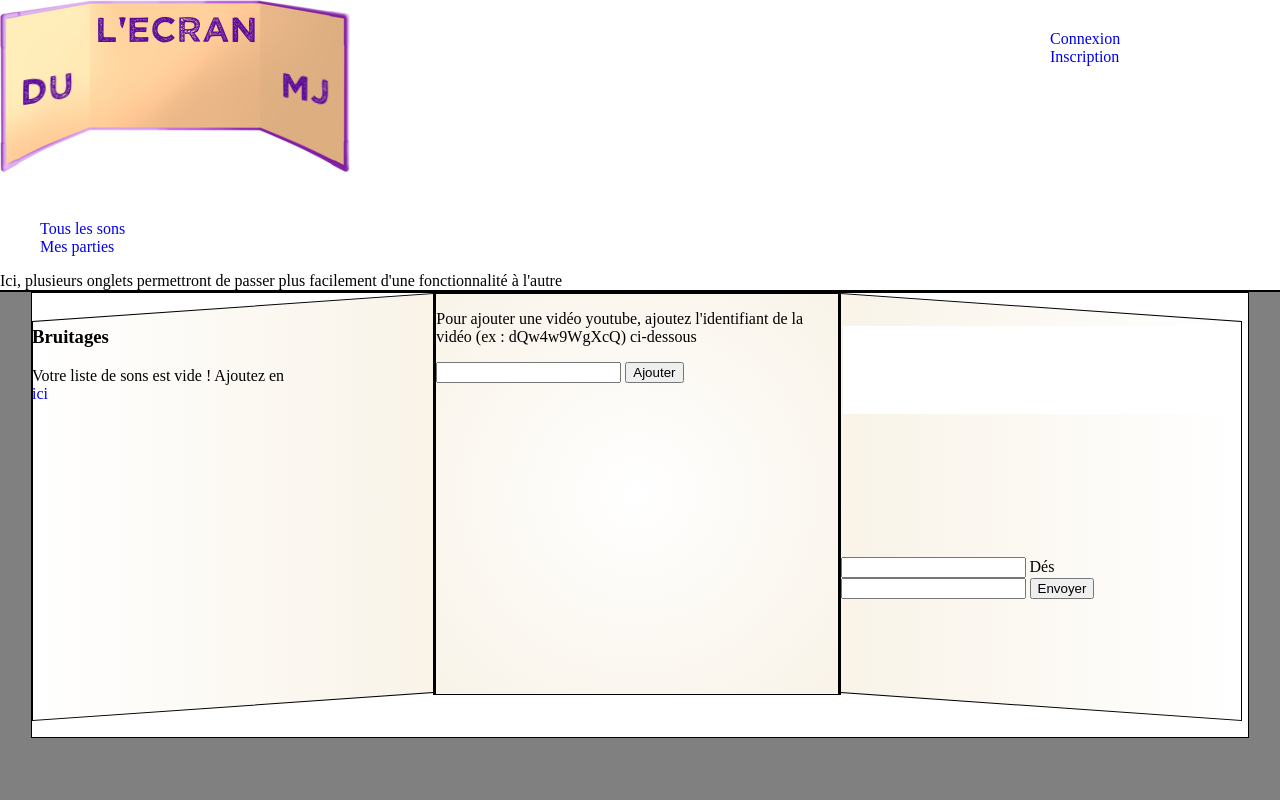
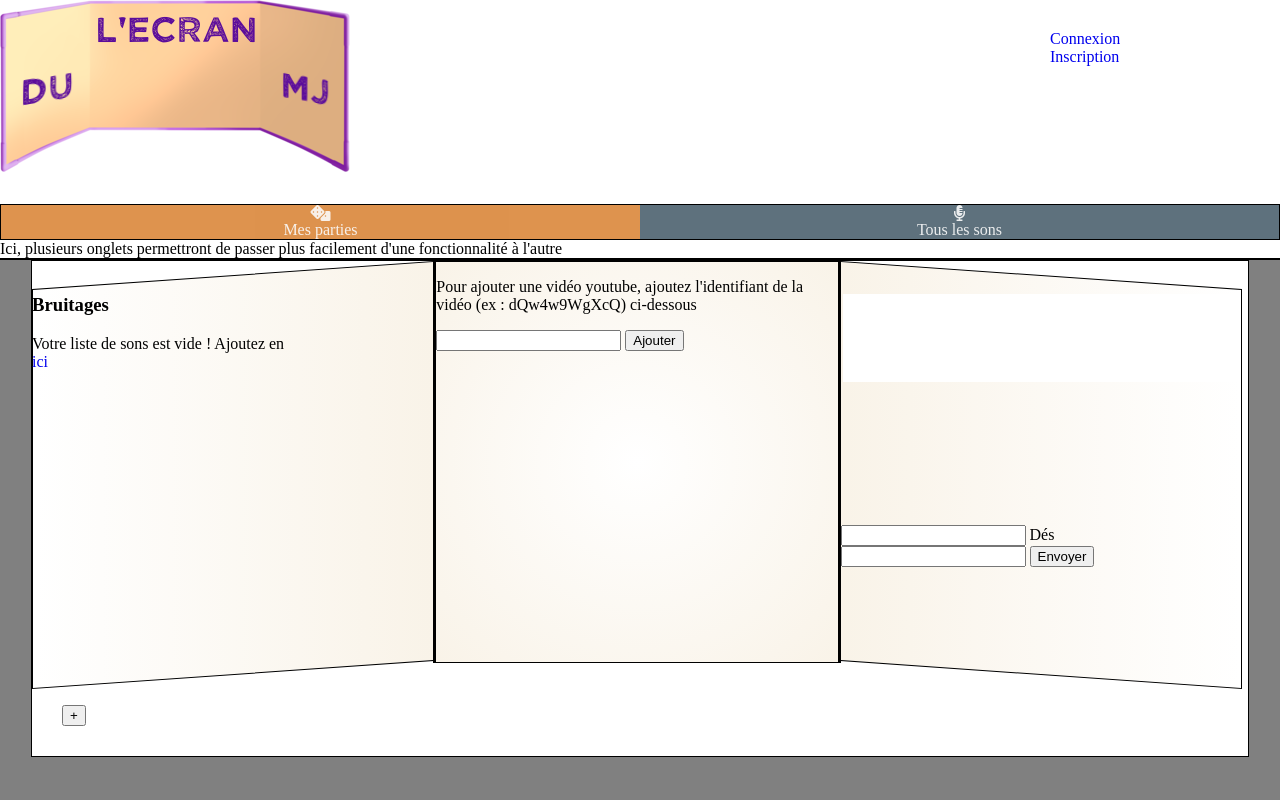
Before and after one commit to SarahGostan/P5, a PHP site: the page made by view/ingame.twig in a window 1280 px wide; the page is wider, and only the part inside the window is pictured. Run offline with PHP 8.4, Linux system fonts and the light colour scheme; the template is opened without the code that fills it, so the values that code supplies are empty; some libraries are stand-ins or nearby versions.

Commit message:
Modifications diverses

```diff
--- a/public/js/Ingame.js
+++ b/public/js/Ingame.js
@@ -3,9 +3,24 @@
 }
 
 Ingame.prototype.init = function(){
-	document.getElementById("rollDices").addEventListener('click', this.rollDices.bind(this));
+	document.getElementById('rollDices').addEventListener('click', this.rollDices.bind(this));
+	document.getElementById('switchEdit').addEventListener('click', this.switchEdit);
+	var notes = document.getElementsByClassName("editNotes");
+
+		for (var i = 0; i < notes.length; i++){
+				notes[i].addEventListener('click', this.editNotes);
+			}
+
+
 }
 
+Ingame.prototype.switchEdit = function(){
+	console.log('here we go');
+	$title = document.getElementById('notesTitle').textContent;
+	$content = document.getElementById('notesContent').innerHTML;
+		$(notesContent).replaceWith('<textarea id="notesContent">' + $content + '</textarea>');
+		$(notesTitle).replaceWith('<input id="notesTitle" value=' + $title + '>');
+}
 
 
 Ingame.prototype.rollDices = function(){
@@ -54,3 +69,67 @@
 
 	return total;
 }
+
+Ingame.prototype.newNote = function(){
+	var formulaire = document.forms['notesGameEdit'];
+	var firstField = formulaire.firstChild;
+//	var formulaire = document.getElementById['notesField'];
+	var fieldset = document.createElement ("fieldset");
+	var legend = document.createElement ("input");
+	var button = document.createElement("input");
+	button.type = "button";
+	button.value = "Sauvegarder";
+	var text = document.createElement("textarea");
+	text.className = "content";
+	text.name = "content";
+	var br = document.createElement("br");
+	button.addEventListener('click', this.saveNewNote)
+	fieldset.appendChild(legend);
+	fieldset.appendChild(br);
+	fieldset.appendChild(text);
+	fieldset.appendChild(button);
+	formulaire.insertBefore(fieldset, firstField);
+}
+
+Ingame.prototype.saveNewNote = function(){
+	var formulaire = document.forms['notesGameEdit'];
+	var firstField = formulaire.firstChild;
+	var content = firstField.elements["content"].value;
+	var title = firstField.elements["title"].value;
+	$.ajax({
+		type: "POST",
+		url: "?action=addnewnote",
+		dataType: 'html',
+		dataType: 'html',
+		success: function(){
+			return true;
+		}
+			});
+	console.log("Sauvegardé");
+}
+
+Ingame.prototype.editNotes = function(){
+
+	var fieldNotes = document.getElementById('fieldNotes');
+//	var dataNumber = formulaire.data.number;
+//	var title = fieldNotes.elements["legend"].value;
+	var content = document.getElementById('notesContent').value;
+	var id = fieldNotes.dataset.id;
+	var title = document.getElementById("notesTitle").value;
+	console.log(title);
+	console.log(content);
+	$.ajax({
+		type: "POST",
+		url: "?action=notesEdit",
+		dataType: 'html',
+		dataType: 'html',
+		data : 'title=' + title + '&content=' + content + '&id=' + id,
+		success: function(){
+			return true;
+		}
+	});
+		if (success= true){
+		console.log('ok');
+		}
+
+	}
--- a/public/js/main.js
+++ b/public/js/main.js
@@ -1,5 +1,14 @@
+
+var loaded = 0;
 document.addEventListener('DOMContentLoaded', function(){
+	if (loaded == 0){
 	if(typeof Ingame != 'undefined'){
 	var ingame = new Ingame();
 	}
+	if(typeof Manage != 'undefined'){
+	var ingame = new Manage();
+	}
+loaded = 1;
+return loaded;
+}
 });
--- a/public/style.css
+++ b/public/style.css
@@ -20,6 +20,13 @@ header{
 a{
 	text-decoration: none;
 
+}
+
+#notes{
+	display: flex;
+}
+.notes{
+	width: 400px;
 }
 
 .linkGame{
@@ -77,13 +84,73 @@ h1{
 
 .favSongs{
 	display: flex;
+	width: 330px;
+	border: 1px solid black;
 }
-.favSongs div{
+
+.favSongs p{
+	text-wrap: wrap;
+
+}
+.favSongs fieldset{
 	display: flex;
 	flex-direction: column;
 }
+
+.favSongs audio{
+	max-width: 150px;
+	height: 30px;
+}
+
+
+#menu{
+		display: flex;
+		list-style-type:none;
+		justify-content: space-around;
+		align-items: stretch;
+		border: 1px solid black;
+		margin: 0;
+		padding: 0;
+}
+
+.links{
+	opacity: 0.7;
+	color: rgba(249, 249, 249, .9);
+	flex-grow: 1;
+}
+
+.links span{
+	display: flex;
+	justify-content: center;
+	align-items: center;
+}
+.links a{
+	color: white;
+	display: block;
+	color: rgba(249, 249, 249, .9);
+	text-decoration: none;
+
+}
+.links:hover{
+	opacity: 1;
+	transition: 1s;
+}
+
+#accountMenu{
+	background-color: rgb(22, 107, 162);
+}
+
+#gamesMenu{
+	background-color:  rgb(208, 101, 3);
+}
+
+#allSongsMenu{
+	background-color: rgb(27, 54, 71);
+}
+
+
 #menu li{
-	display: flex;
+width: 33%;
 }
 
 #menu li a{
--- a/view/ingame.twig
+++ b/view/ingame.twig
@@ -1,10 +1,12 @@
 {% extends 'template.twig' %}
 {% block title %}Interface de partie{% endblock %}
+
 {% block script %}
-<script src="public/js/main.js"></script>
 <script src="public/js/Ingame.js"></script>
 <script src="public/js/Manage.js"></script>
-<script src="public/js/VideoPlayer.js"></script>{% endblock %}
+<script src="public/js/VideoPlayer.js"></script>
+{% endblock %}
+
 {% block header %}Ici, plusieurs onglets permettront de passer plus facilement d'une fonctionnalité à l'autre{% endblock %}
 {% block content %}
 
@@ -70,11 +72,25 @@
 		</section>
 </div>
 
+
+
 		<section id="blocNotes">
 
-				{% for blocNotes in blocNotes %}
-				{{ blocNotes['title'] }}
-				{% endfor %}
+
+				<div class="notes">
+				<form  id="notesGameEdit">
+						{% for blocNotes in blocNotes %}
+					<fieldset id="fieldNotes"  data-id="{{ blocNotes['id'] }}">
+				<legend name="title" class="title" id="notesTitle">{{ blocNotes['title'] }}</legend>
+				<div id="notesContent">{{ blocNotes['content'] }}</div>
+					<input type="button" class="editNotes" value ="Sauvegarder"/>
+			</fieldset>
+			{% endfor %}
+			</form>
+						<button id="switchEdit">+</button>
+				</div>
+
+
 
 
 		</section>
@@ -84,6 +100,5 @@
 
 
 {% block script_bottom %}
-<script src="public/js/main.js"></script>
-<script>var Manage = new Manage();</script>
+
 {% endblock %}
--- a/view/template.twig
+++ b/view/template.twig
@@ -4,8 +4,10 @@
         <meta charset="utf-8" />
         <title>{% block title %}{% endblock %}</title>
         <link href="public/style.css" rel="stylesheet" />
+        <link rel="stylesheet" href="https://use.fontawesome.com/releases/v5.8.1/css/all.css" integrity="sha384-50oBUHEmvpQ+1lW4y57PTFmhCaXp0ML5d60M1M7uH2+nqUivzIebhndOJK28anvf" crossorigin="anonymous">
         <link rel="icon" type="image/png" href="public/images/head_resize.png" />
 		<script src="https://code.jquery.com/jquery-3.3.1.min.js"></script>
+
 		{% block script %}{% endblock %}
 
 
@@ -18,10 +20,25 @@
 		<a href="index.php" id="title"><img src="public/images/resize_logo.png" alt="logo" /><h1><div id="ecran">L'ecran</div><div id="du">du</div><div id="mj">MJ</div></h1></a>
 	<nav>
 		<ul id="menu">
-			<li><a href="?action=allsongs">Tous les sons</a></li>
-			<li><a href="?action=jouer">Mes parties</a></li>
+			<li class= "links" id="gamesMenu">
+        <a href="?action=jouer">
+          <span class="icon"><i class="fas fa-dice"></i></span>
+          <span>Mes parties</span>
+        </a>
+      </li>
+      <li class= "links" id="allSongsMenu">
+        <a href="?action=allsongs">
+          <span class="icon"><i class="fas fa-microphone-alt"></i></span>
+          <span>Tous les sons</span>
+        </a>
+      </li>
 			{% if id is not null %}
-			<li><a href="?action=account">Mon compte</a></li>
+			<li class="links" id="accountMenu">
+        <a href="?action=account">
+          <span class)"icon"><i class="fas fa-user-circle"></i>
+          </span><span>Mon compte</span>
+        </a>
+      </li>
 			{% endif %}
 		</ul>
 	</nav>
```
Also changed, not shown: controller/GamesController.php (+10 -0 lines), index.php (+9 -1 lines), model/GamesManager.php (+41 -3 lines), public/js/Songs.js (+32 -0 lines), view/allsongs.twig (+10 -1 lines), view/parties_gestionnaire.twig (+14 -10 lines).
